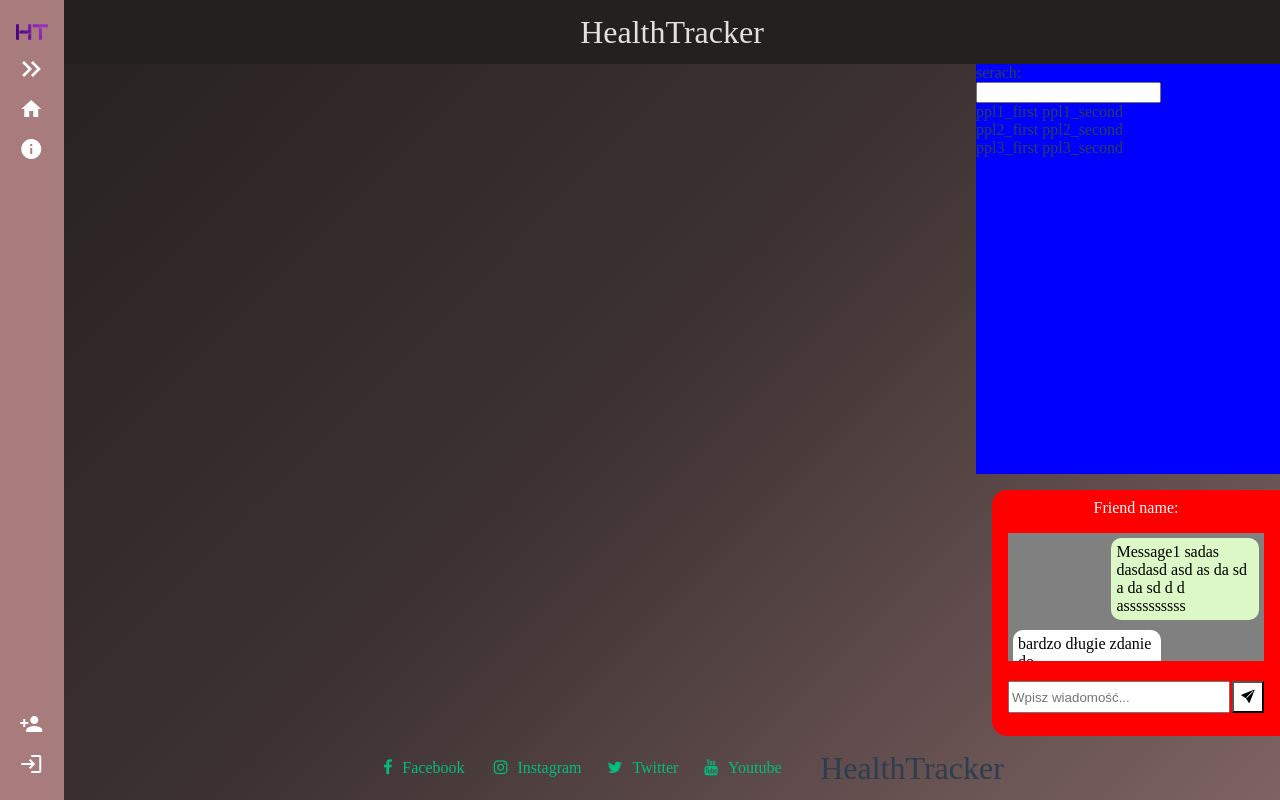
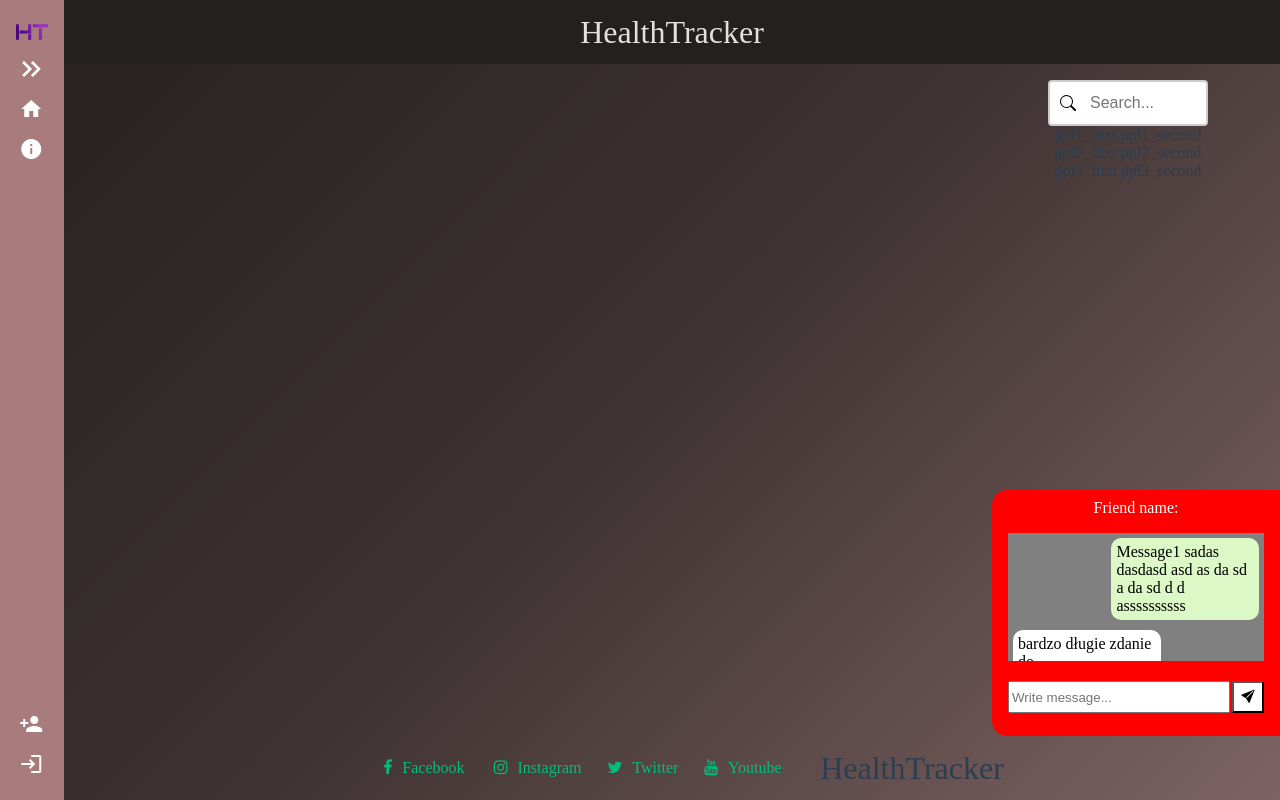
Before and after one commit to Hikareel/HealthTracker, a Vue app in the folder HealthTracker/healthtracker.client/: page /community in a window 1280 px wide. Built offline with nearby package versions, Linux system fonts and the light colour scheme; what @vueform/vueform would draw is missing.

Commit message:
Search input styling

```diff
--- a/HealthTracker/healthtracker.client/src/components/views/community/chat/chat.vue
+++ b/HealthTracker/healthtracker.client/src/components/views/community/chat/chat.vue
@@ -11,7 +11,7 @@
     </div>
 
     <div class="chat-input">
-      <input type="text" placeholder="Wpisz wiadomość..." />
+      <input type="text" placeholder="Write message..." />
       <button><i class='bi bi-send-fill'></i></button>
     </div>
   </main>
--- a/HealthTracker/healthtracker.client/src/components/views/community/friends/FriendsList.vue
+++ b/HealthTracker/healthtracker.client/src/components/views/community/friends/FriendsList.vue
@@ -1,11 +1,10 @@
 <template>
     <main class="friends">
         <div class="search">
-            <p>serach:</p>
-            <input>
+            <input placeholder="Search..." class="search-input">
         </div>
         <div class="friends-list">
-            <FriendItem v-for="obj in FriendsData" :item="obj" :key="obj"/>
+            <FriendItem v-for="obj in FriendsData" :item="obj" :key="obj" />
         </div>
     </main>
 </template>
@@ -13,11 +12,33 @@
 import FriendItem from './FriendItem.vue'
 import { FriendsData } from './data/friendModel'
 </script>
-<style>
+<style scope>
 .friends {
-    background-color: blue;
+    padding: 1rem;
+    justify-content:center;
+    text-align:center;
 }
-.friends-list{
+
+.friends-list {}
+.search{
 
 }
+
+.search-input {
+    width: 10rem;
+    box-sizing: border-box;
+    border: 2px solid #ccc;
+    border-radius: 4px;
+    font-size: 16px;
+    background-color: white;
+    background-image: url('/src/assets/search.svg');
+    background-position: center left+10px;
+    background-repeat: no-repeat;
+    padding: 12px 20px 12px 40px;
+    transition: width 0.4s ease-in-out;
+}
+
+.search-input:focus {
+    width: 90%;
+}
 </style>
```
Also changed, not shown: HealthTracker/healthtracker.client/src/assets/github.png (deleted), HealthTracker/healthtracker.client/src/assets/search.svg (added).
